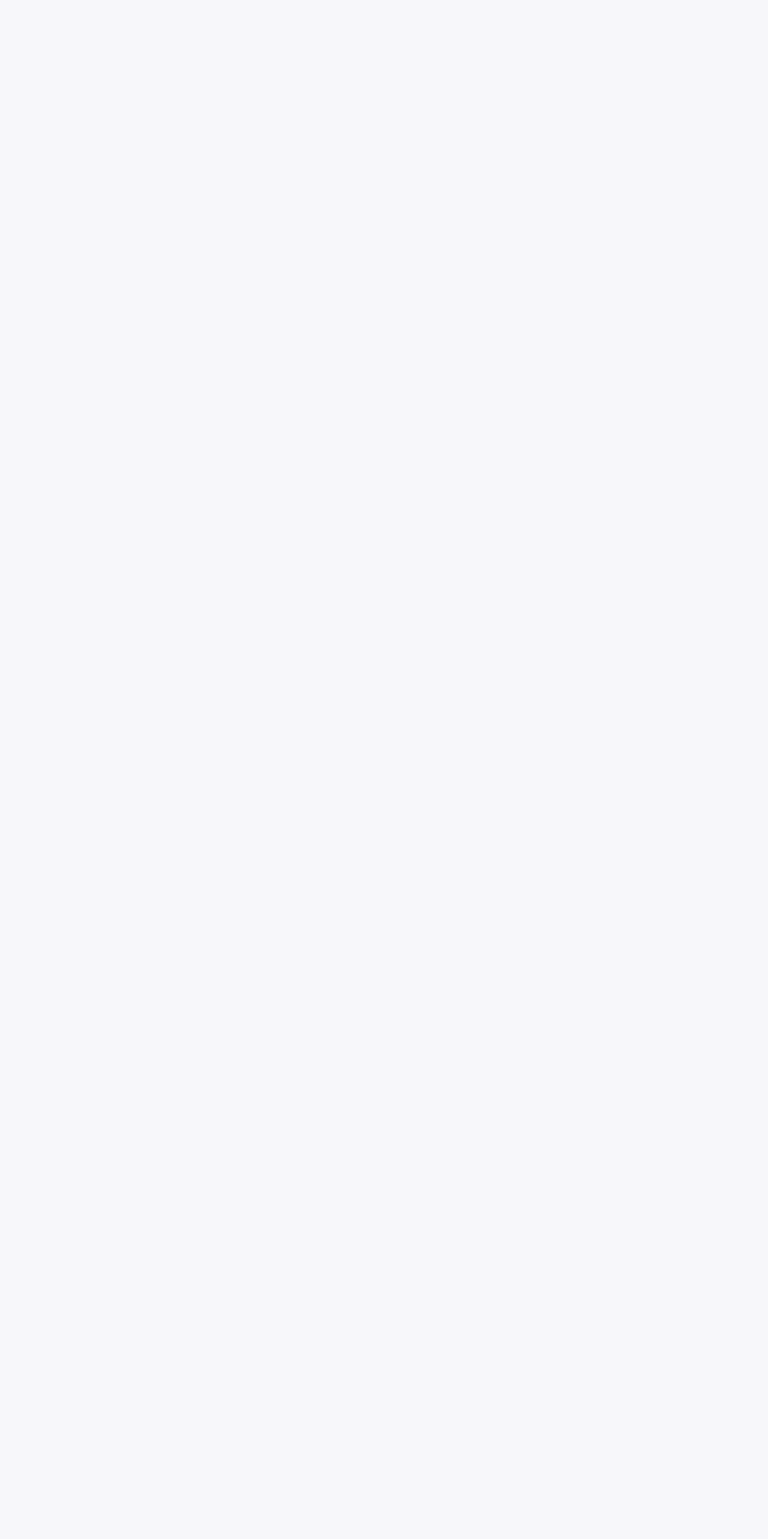
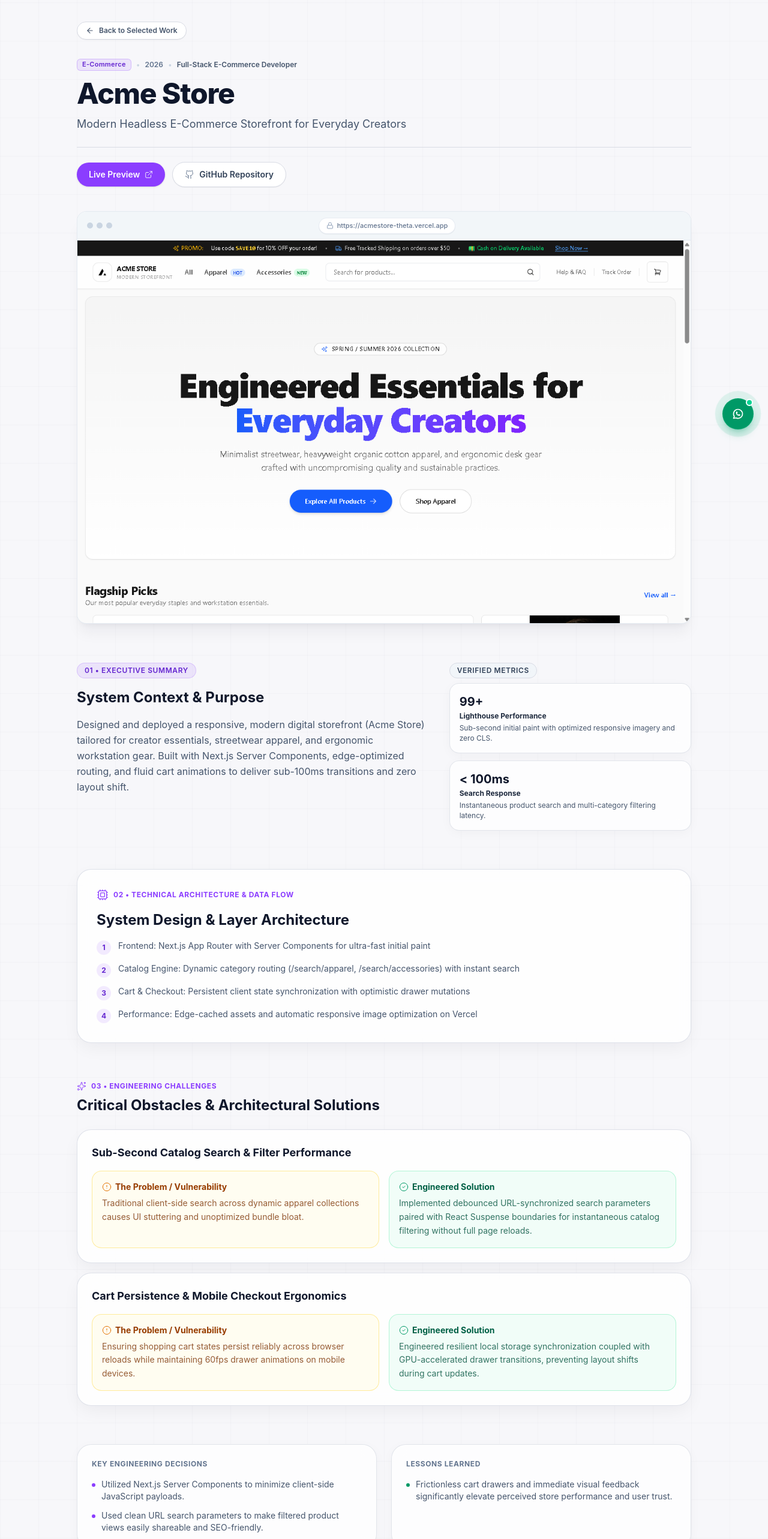
Before and after one commit to Mrusman1234/usman-portfolio, a Next.js app: page /projects/acme-store in a window 1280 px wide. Before the commit this address had no page. Shown: the part 60-2626 px from the top of the page at 60% size. Before the commit the page ends 800 px from the top, so only its background shows below. Built offline with nearby package versions, Linux system fonts and the light colour scheme.

Commit message:
feat(projects): add Acme Store live e-commerce project with high-res preview and case study

```diff
--- a/data/projects.ts
+++ b/data/projects.ts
@@ -247,6 +247,85 @@ export const projectsData: Project[] = [
     ],
   },
   {
+    slug: "acme-store",
+    title: "Acme Store",
+    subtitle: "Modern Headless E-Commerce Storefront for Everyday Creators",
+    category: "E-Commerce",
+    role: "Full-Stack E-Commerce Developer",
+    year: "2026",
+    featured: true,
+    description:
+      "Modern, lightning-fast e-commerce storefront engineered with Next.js App Router and Tailwind CSS. Features dynamic multi-category filtering, real-time live product search, promotional discount calculating, and seamless shopping cart checkout flows.",
+    executiveSummary:
+      "Designed and deployed a responsive, modern digital storefront (Acme Store) tailored for creator essentials, streetwear apparel, and ergonomic workstation gear. Built with Next.js Server Components, edge-optimized routing, and fluid cart animations to deliver sub-100ms transitions and zero layout shift.",
+    tech: ["Next.js", "React.js", "TypeScript", "Tailwind CSS", "Server Components", "Vercel"],
+    liveUrl: "https://acmestore-theta.vercel.app",
+    githubUrl: "https://github.com/Mrusman1234",
+    github: "https://github.com/Mrusman1234",
+    live: "https://acmestore-theta.vercel.app",
+    previewImage: "/acme-store.png",
+    images: ["/acme-store.png"],
+    architecture: [
+      "Frontend: Next.js App Router with Server Components for ultra-fast initial paint",
+      "Catalog Engine: Dynamic category routing (/search/apparel, /search/accessories) with instant search",
+      "Cart & Checkout: Persistent client state synchronization with optimistic drawer mutations",
+      "Performance: Edge-cached assets and automatic responsive image optimization on Vercel",
+    ],
+    challenges: [
+      {
+        title: "Sub-Second Catalog Search & Filter Performance",
+        problem:
+          "Traditional client-side search across dynamic apparel collections causes UI stuttering and unoptimized bundle bloat.",
+        solution:
+          "Implemented debounced URL-synchronized search parameters paired with React Suspense boundaries for instantaneous catalog filtering without full page reloads.",
+      },
+      {
+        title: "Cart Persistence & Mobile Checkout Ergonomics",
+        problem:
+          "Ensuring shopping cart states persist reliably across browser reloads while maintaining 60fps drawer animations on mobile devices.",
+        solution:
+          "Engineered resilient local storage synchronization coupled with GPU-accelerated drawer transitions, preventing layout shifts during cart updates.",
+      },
+    ],
+    metrics: [
+      {
+        label: "Lighthouse Performance",
+        value: "99+",
+        description: "Sub-second initial paint with optimized responsive imagery and zero CLS.",
+      },
+      {
+        label: "Search Response",
+        value: "< 100ms",
+        description: "Instantaneous product search and multi-category filtering latency.",
+      },
+    ],
+    highlights: [
+      {
+        title: "Modern Storefront UX",
+        points: [
+          "Interactive live product search with instant keyword suggestions.",
+          "Dynamic promotional discount engine with coupon codes (SAVE10).",
+          "Comprehensive Help & FAQ along with live order tracking integration.",
+        ],
+      },
+      {
+        title: "Performance & Responsive Engineering",
+        points: [
+          "Mobile-first responsive drawer navigation and touch-optimized gallery.",
+          "Geist typography system paired with clean, minimalist aesthetic tokens.",
+          "Production deployment running on Vercel Edge Network.",
+        ],
+      },
+    ],
+    keyDecisions: [
+      "Utilized Next.js Server Components to minimize client-side JavaScript payloads.",
+      "Used clean URL search parameters to make filtered product views easily shareable and SEO-friendly.",
+    ],
+    lessonsLearned: [
+      "Frictionless cart drawers and immediate visual feedback significantly elevate perceived store performance and user trust.",
+    ],
+  },
+  {
     slug: "portfolio-website",
     title: "Muhammad Usman — Creative Developer Portfolio",
     subtitle: "High-Performance Editorial Portfolio & Personal Digital Identity",
```
Also changed, not shown: public/acme-store.png (added).
